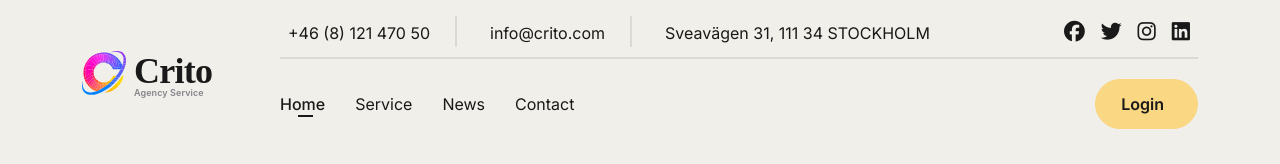
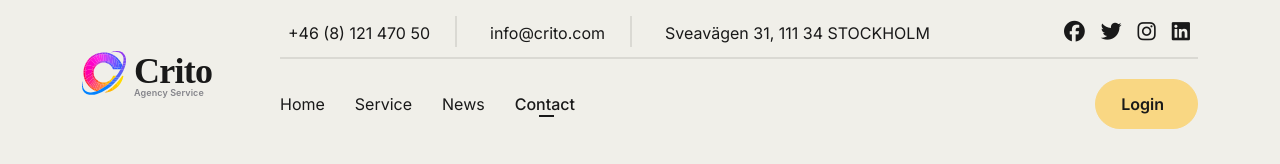
Before and after one commit to jty121/React, a React (Create React App) app: page /contact in a window 1280 px wide. Shown: the top 164 px of the page. Built offline with nearby package versions, Linux system fonts and the light colour scheme; some icons are missing.

Commit message:
changed to navlink and link in header section

```diff
--- a/src/components/Header/header.js
+++ b/src/components/Header/header.js
@@ -1,5 +1,6 @@
 import './header.css'
 import React from 'react'
+import { NavLink, Link } from 'react-router-dom'
 
 import img_critologotype from '../../assets/images/logotype.svg'
 
@@ -7,7 +8,7 @@ const header = () => {
   return (
     <header>
     <div className="container">
-        <img className="logotype.svg" src={img_critologotype} alt="Crito Logotype" />
+        <Link to="/" ><img className="logotype.svg" src={img_critologotype} alt="Crito Logotype" /></Link>
         <div className="menu-bar"><i className="fa-regular fa-bars-staggered"></i></div>
         <div className="menu">
             <div className="contact-menu">
@@ -26,20 +27,20 @@ const header = () => {
                     </div>
                 </div>
                 <div className="social-media">
-                    <a href="http://www.facebook.com" target="_blank"><i className="fa-brands fa-facebook"></i></a>
-                    <a href="http://www.twitter.com" target="_blank"><i className="fa-brands fa-twitter"></i></a>
-                    <a href="http://www.instagram.com" target="_blank"><i className="fa-brands fa-instagram"></i></a>
-                    <a href="http://www.linkedin.com" target="_blank"><i className="fa-brands fa-linkedin"></i></a>
+                    <Link to="http://www.facebook.com" target="_blank"><i className="fa-brands fa-facebook"></i></Link>
+                    <Link to="http://www.twitter.com" target="_blank"><i className="fa-brands fa-twitter"></i></Link>
+                    <Link to="http://www.instagram.com" target="_blank"><i className="fa-brands fa-instagram"></i></Link>
+                    <Link to="http://www.linkedin.com" target="_blank"><i className="fa-brands fa-linkedin"></i></Link>
                 </div>
             </div>
             <div className="main-menu">
                 <nav>
-                    <a className="active" href="/">Home</a>
-                    <a href="service.html">Service</a>
-                    <a href="news.html">News</a>
-                    <a href="/contact">Contact</a>
+                    <NavLink to="/">Home</NavLink>
+                    <NavLink to="service.html">Service</NavLink>
+                    <NavLink to="news.html">News</NavLink>
+                    <NavLink to="/contact">Contact</NavLink>
                 </nav>
-                <a className="btn btn-yellow">Login <i className="fa-light fa-arrow-up-right"></i></a>
+                <Link to="/login" className="btn btn-yellow">Login <i className="fa-light fa-arrow-up-right"></i></Link>
             </div>
         </div>
     </div>
```
